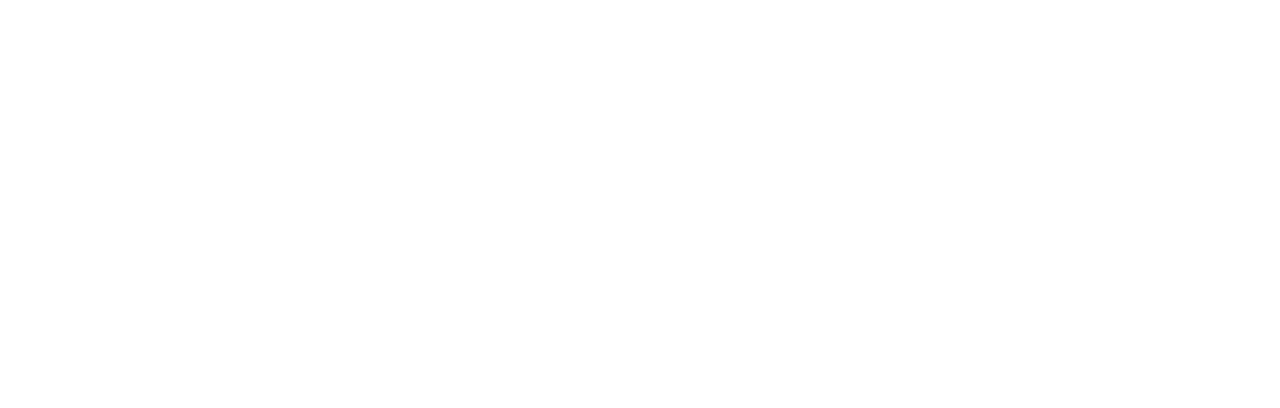
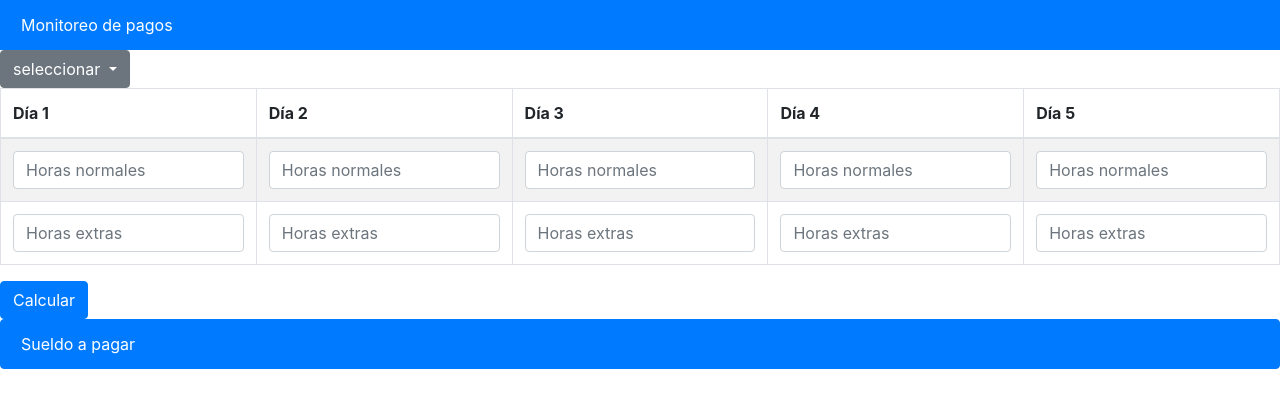
Before and after one commit to CristianFernandoRomero1/Tareas, a plain HTML site: page Ejercicio_2/index.html in a window 1280 px wide. Drawn offline with nearby package versions, Linux system fonts and the light colour scheme.

Commit message:
quite variables que daban error

```diff
--- a/Ejercicio_2/index.html
+++ b/Ejercicio_2/index.html
@@ -35,18 +35,18 @@
             </thead>
             <tbody>
                 <tr>
-                    <td><input type="number" class="form-control" input v-model='dia[semanaSeleccionada]' placeholder="Horas normales"/></td>
-                    <td><input type="number" class="form-control" input v-model='dia[semanaSeleccionada]' placeholder="Horas normales"/></td>
-                    <td><input type="number" class="form-control" input v-model='dia[semanaSeleccionada]' placeholder="Horas normales"/></td>
-                    <td><input type="number" class="form-control" input v-model='dia[semanaSeleccionada]' placeholder="Horas normales"/></td>
-                    <td><input type="number" class="form-control" input v-model='dia[semanaSeleccionada]' placeholder="Horas normales"/></td>
+                    <td><input type="number" class="form-control" placeholder="Horas normales"/></td>
+                    <td><input type="number" class="form-control" placeholder="Horas normales"/></td>
+                    <td><input type="number" class="form-control" placeholder="Horas normales"/></td>
+                    <td><input type="number" class="form-control" placeholder="Horas normales"/></td>
+                    <td><input type="number" class="form-control" placeholder="Horas normales"/></td>
                 </tr>
                 <tr>
-                    <td><input type="number" class="form-control" input v-model='dia[semanaSeleccionada]' placeholder="Horas extras"/></td>
-                    <td><input type="number" class="form-control" input v-model='dia[semanaSeleccionada]' placeholder="Horas extras"/></td>
-                    <td><input type="number" class="form-control" input v-model='dia[semanaSeleccionada]' placeholder="Horas extras"/></td>
-                    <td><input type="number" class="form-control" input v-model='dia[semanaSeleccionada]' placeholder="Horas extras"/></td>
-                    <td><input type="number" class="form-control" input v-model='dia[semanaSeleccionada]' placeholder="Horas extras"/></td>
+                    <td><input type="number" class="form-control" placeholder="Horas extras"/></td>
+                    <td><input type="number" class="form-control" placeholder="Horas extras"/></td>
+                    <td><input type="number" class="form-control" placeholder="Horas extras"/></td>
+                    <td><input type="number" class="form-control" placeholder="Horas extras"/></td>
+                    <td><input type="number" class="form-control" placeholder="Horas extras"/></td>
                 </tr>
             </tbody>
         </table>
```
